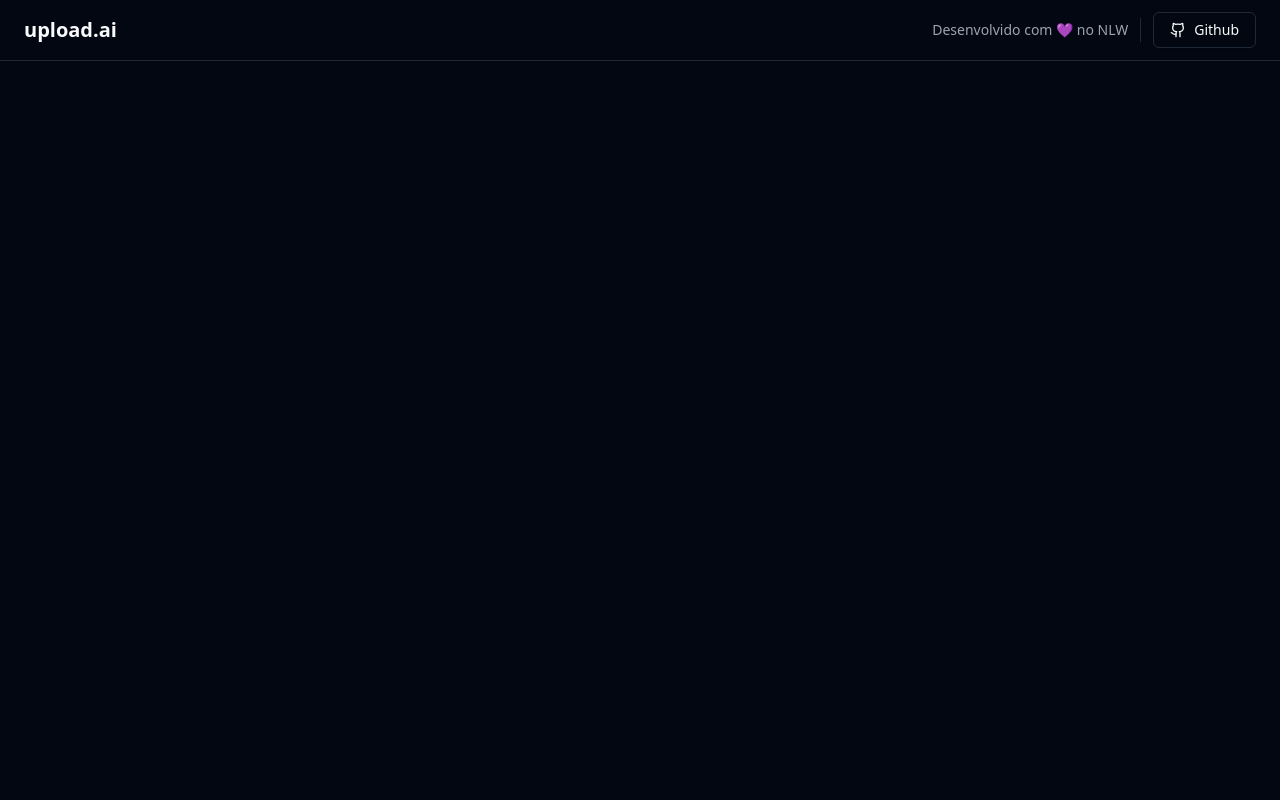
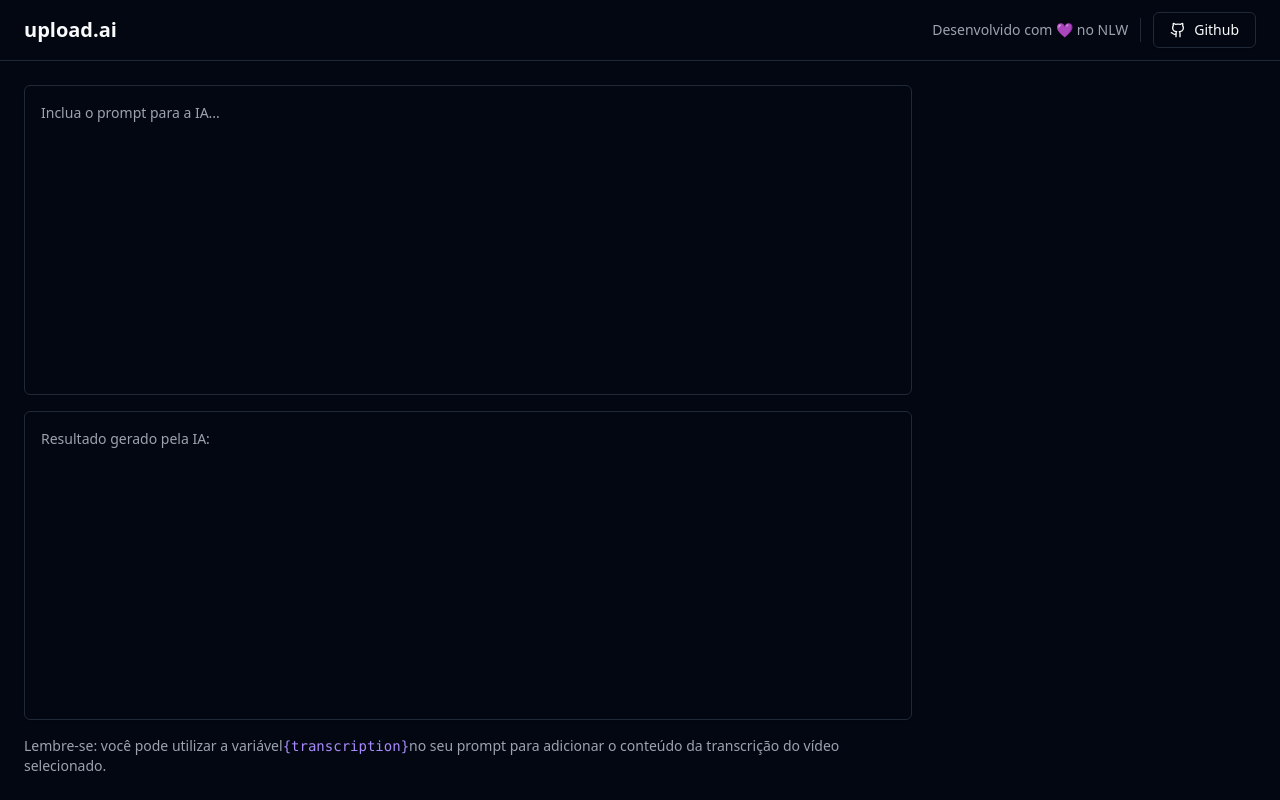
Before and after one commit to andrewgerez/upload-ai, a React (Vite) app: page / in a window 1280 px wide. Built offline with nearby package versions, Linux system fonts and the light colour scheme.

Commit message:
feat: main(textarea's)

```diff
--- a/src/App.tsx
+++ b/src/App.tsx
@@ -1,10 +1,11 @@
 import { Github } from 'lucide-react'
 import { Button } from "./components/ui/button";
 import { Separator } from './components/ui/separator';
+import { Textarea } from './components/ui/textarea';
 
 export function App() {
   return (
-    <div>
+    <div className="min-h-screen flex flex-col">
       <div className="px-6 py-3 flex items-center justify-between border-b">
         <h1 className="text-xl font-bold">upload.ai</h1>
 
@@ -21,6 +22,29 @@
           </Button>
         </div>
       </div>
+
+      <main className="flex-1 p-6 flex gap-6">
+        <div className="flex flex-col flex-1 gap-4">
+          <div className="grid grid-rows-2 gap-4 flex-1">
+            <Textarea
+              className="resize-none p-4 leading-relaxed"
+              placeholder="Inclua o prompt para a IA..."
+            />
+            <Textarea
+              className="resize-none p-4 leading-relaxed"
+              placeholder="Resultado gerado pela IA:"
+              readOnly
+            />
+          </div>
+
+          <p className="text-sm text-muted-foreground">
+            Lembre-se: você pode utilizar a variável
+            <code className="text-violet-400">{'{transcription}'}</code>
+            no seu prompt para adicionar o conteúdo da transcrição do vídeo selecionado.
+          </p>
+        </div>
+        <aside className="w-80"></aside>
+      </main>
     </div>
   )
 }
--- /dev/null
+++ b/src/components/ui/textarea.tsx
@@ -0,0 +1,24 @@
+import * as React from "react"
+
+import { cn } from "@/lib/utils"
+
+export interface TextareaProps
+  extends React.TextareaHTMLAttributes<HTMLTextAreaElement> {}
+
+const Textarea = React.forwardRef<HTMLTextAreaElement, TextareaProps>(
+  ({ className, ...props }, ref) => {
+    return (
+      <textarea
+        className={cn(
+          "flex min-h-[60px] w-full rounded-md border border-input bg-transparent px-3 py-2 text-sm shadow-sm placeholder:text-muted-foreground focus-visible:outline-none focus-visible:ring-1 focus-visible:ring-ring disabled:cursor-not-allowed disabled:opacity-50",
+          className
+        )}
+        ref={ref}
+        {...props}
+      />
+    )
+  }
+)
+Textarea.displayName = "Textarea"
+
+export { Textarea }
```
